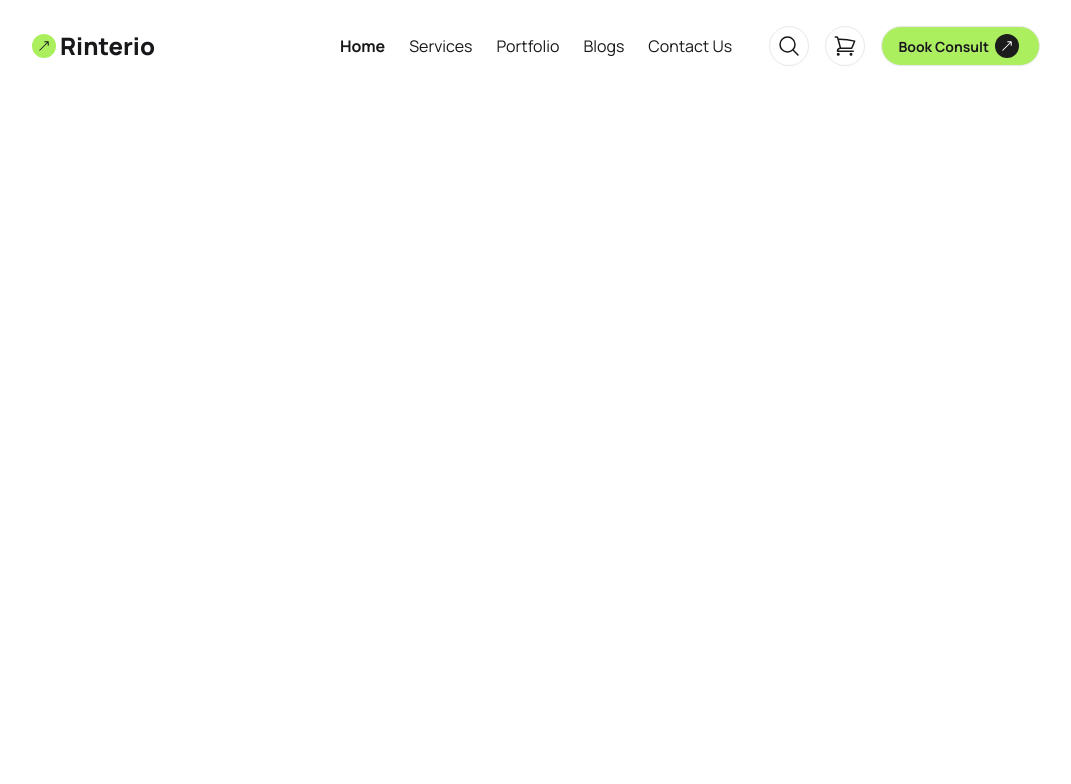
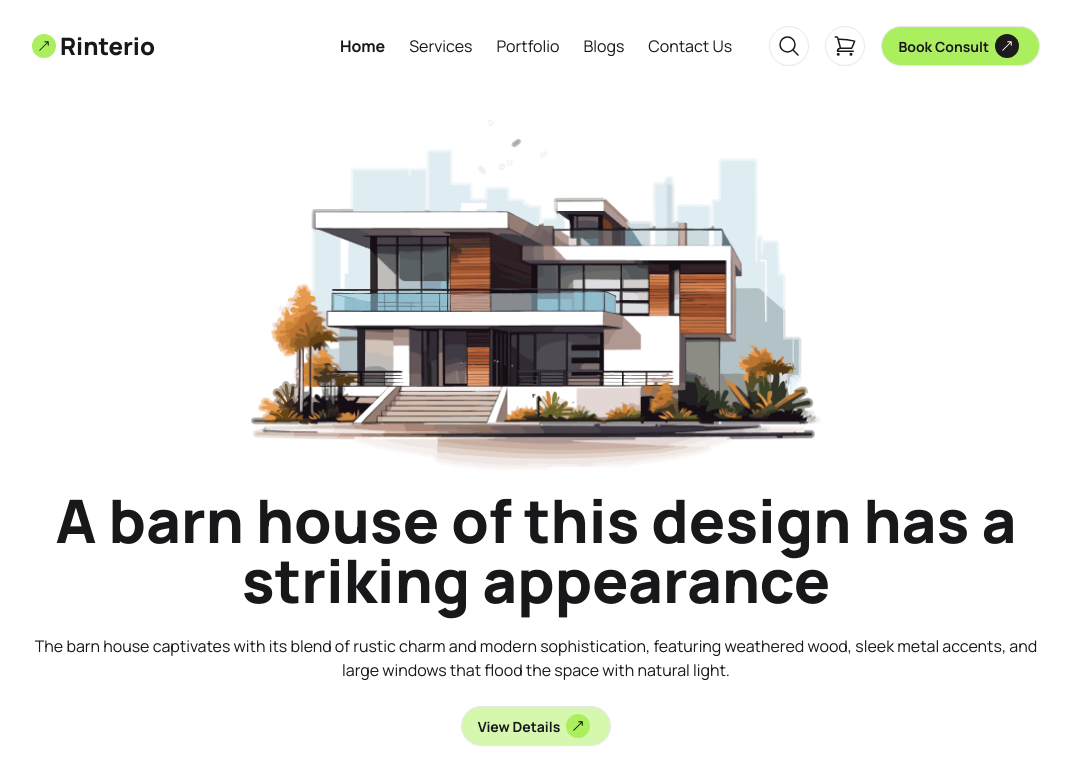
Before and after one commit to Rahibazam/rinterio, a plain HTML site: page index.html in a window 1280 px wide. Shown: the whole page, without its empty margins (104-1175 px from the left). Drawn offline with nearby package versions, Linux system fonts and the light colour scheme.

Commit message:
completed banner

```diff
--- a/index.html
+++ b/index.html
@@ -11,12 +11,16 @@
     <link href="https://cdn.jsdelivr.net/npm/daisyui@5" rel="stylesheet" type="text/css" />
     <script src="https://cdn.jsdelivr.net/npm/@tailwindcss/browser@4"></script>
     <style>
-        .global-font {
+        .global-font{
             font-family: "Manrope", sans-serif;
         }
 
-        .primary-color {
+        .primary-color{
             background-color: #ABEF5F;
+        }
+
+        .accent-color{
+            background-color: rgba(171, 239, 95, 0.5);
         }
     </style>
 </head>
@@ -91,8 +95,27 @@
         </nav>
     </header>
 
-    <main class="max-w-8/10 mx-auto global-font">
-
+    <main class="global-font">
+        <!-- banner -->
+        <section class="mx-auto w-11/12 md:w-4/5 ">
+            <!-- banner img -->
+            <img class="mx-auto mt-10 mb-5" src="assets/banner.png" alt="">
+            <!-- banner text -->
+            <div class="text-center">
+                <h1 class="text-3xl md:text-6xl font-extrabold">A barn house of this design has a striking appearance</h1>
+                <p class="text-center my-6">The barn house captivates with its blend of rustic charm and modern sophistication, featuring
+                    weathered wood, sleek metal accents, and large windows that flood the space with natural light.</p>
+            </div>
+            <!-- banner button -->
+            <div class="text-center">
+                <button class="btn rounded-3xl font-bold accent-color">View Details <svg
+                        xmlns="http://www.w3.org/2000/svg" fill="none" viewBox="0 0 24 24" stroke-width="1.5"
+                        stroke="black" class="size-6 bg-[#ABEF5F] rounded-full py-1 rotate-45 mr-1">
+                        <path stroke-linecap="round" stroke-linejoin="round"
+                            d="M8.25 6.75 12 3m0 0 3.75 3.75M12 3v18" />
+                    </svg></button>
+            </div>
+        </section>
     </main>
 
     <footer>
```
